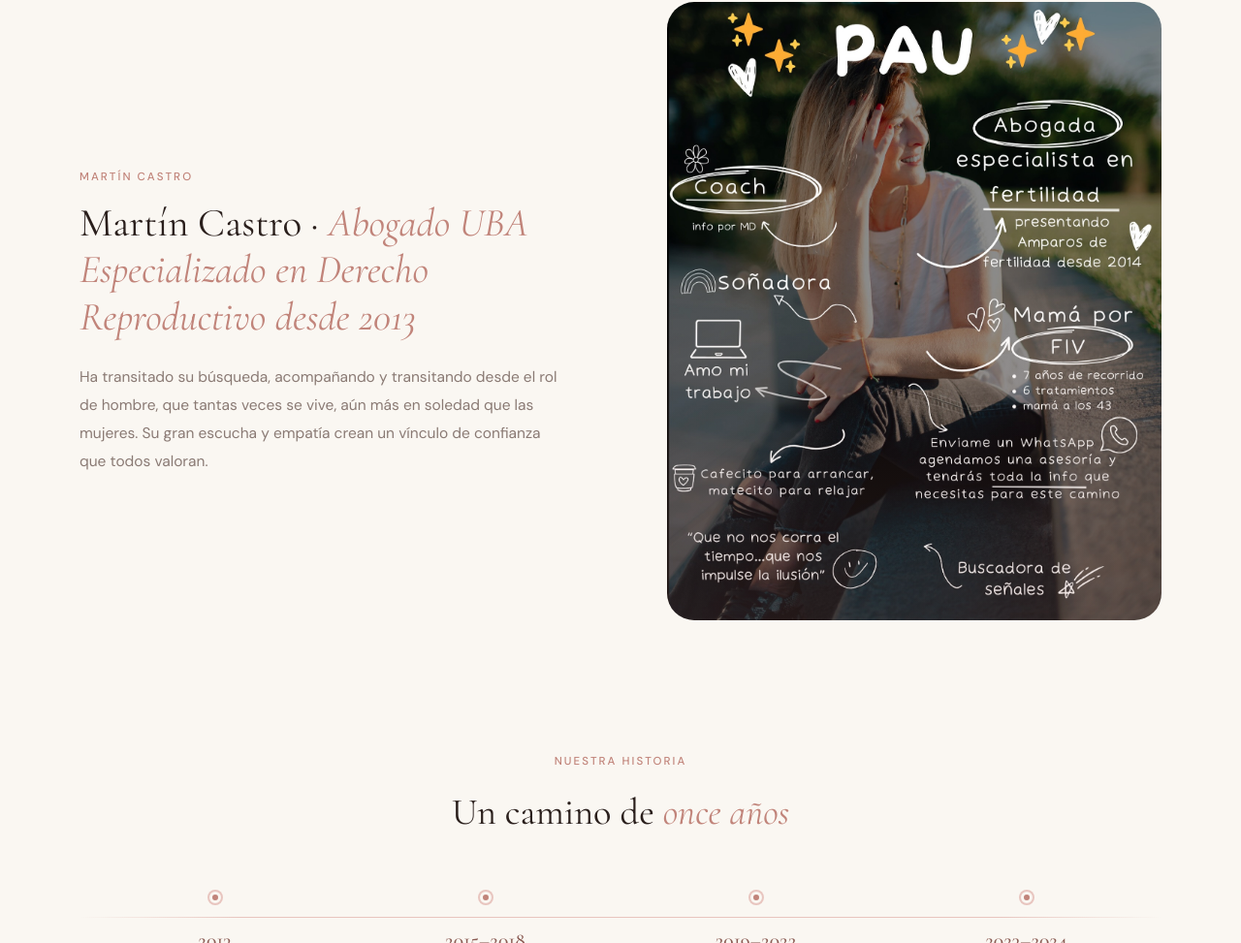
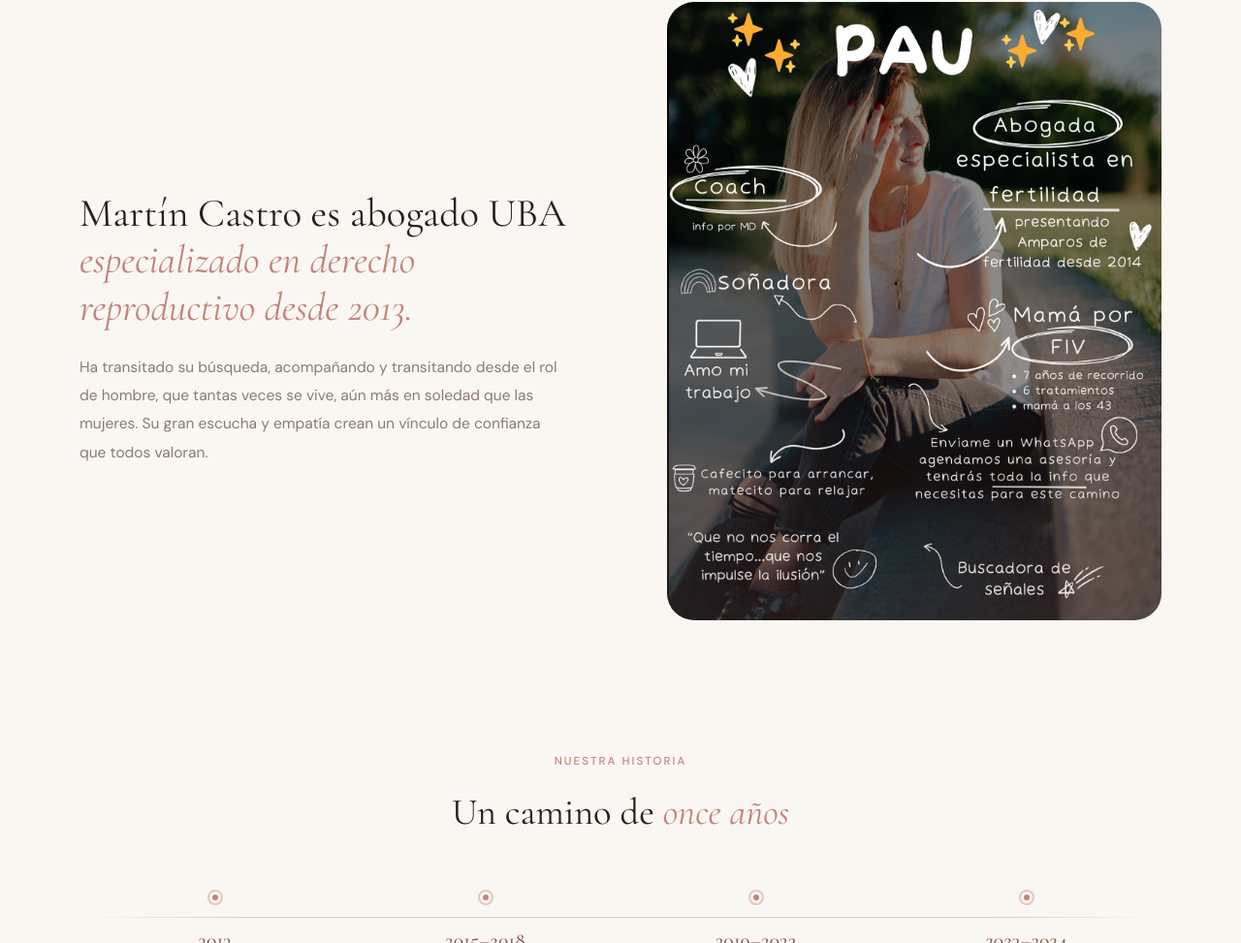
Before and after one commit to CharlyHR/elclubdelassoniadoras, a plain HTML site: page index.html in a window 1280 px wide. Shown: the part 3870-4843 px from the top of the page at 97% size. Drawn offline with nearby package versions, Linux system fonts and the light colour scheme.

Commit message:
nosoasdf3214

```diff
--- a/index.html
+++ b/index.html
@@ -1668,8 +1668,7 @@
 
         <!-- Text column (left side) -->
         <div class="about-text-col" style="direction:ltr">
-          <span class="eyebrow">Martín Castro</span>
-          <h2>Martín Castro · <em>Abogado UBA Especializado en Derecho Reproductivo desde 2013</em></h2>
+          <h2>Martín Castro es abogado UBA <em>especializado en derecho reproductivo desde 2013.</em></h2>
           <p style="font-size:0.97rem;color:var(--text-muted);line-height:1.88">
             Ha transitado su búsqueda, acompañando y transitando desde el rol de hombre, que tantas veces se vive,
             aún más en soledad que las mujeres. Su gran escucha y empatía crean un vínculo de confianza que todos valoran.
```
